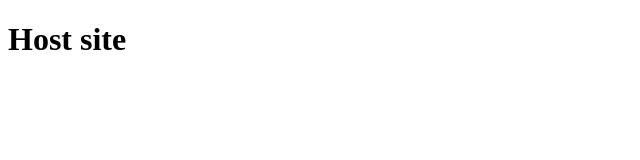
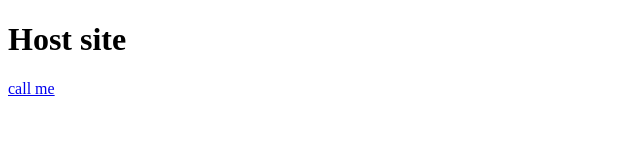
Before and after one commit to prime-jd/prime-jd.github.io, a plain HTML site: page index.html in a window 1280 px wide. Shown: the full height of the page, 0-640 px from the left. Drawn offline with Linux system fonts and the light colour scheme.

Commit message:
Update index.html

```diff
--- a/index.html
+++ b/index.html
@@ -7,5 +7,6 @@
 </head>
 <body>
     <h1>Host site</h1>
+    <a  href="tel:+918423507819">call me</a>
 </body>
 </html>
```
